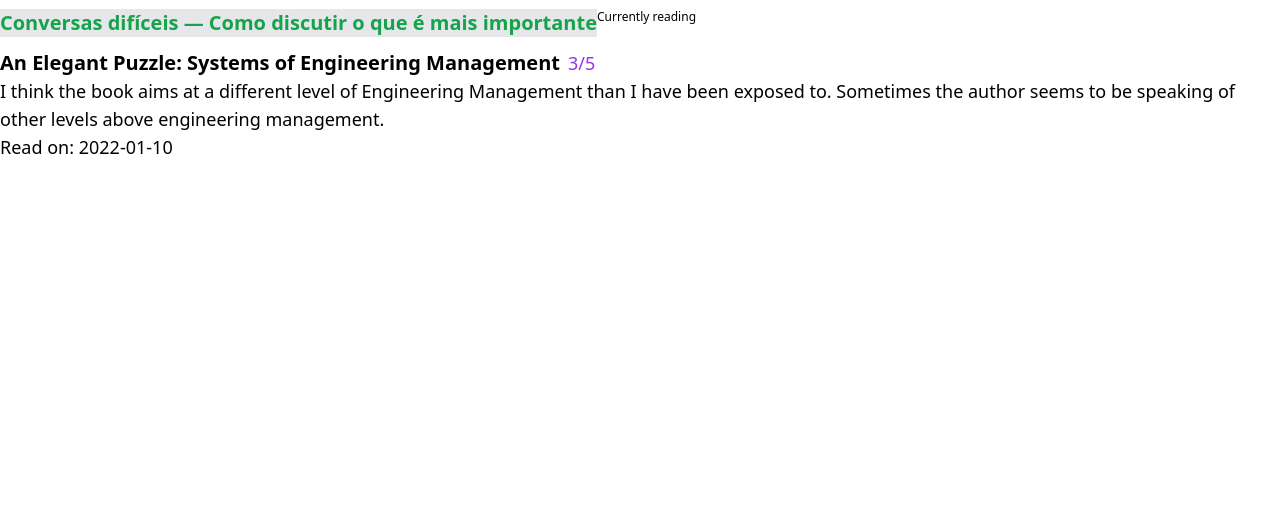
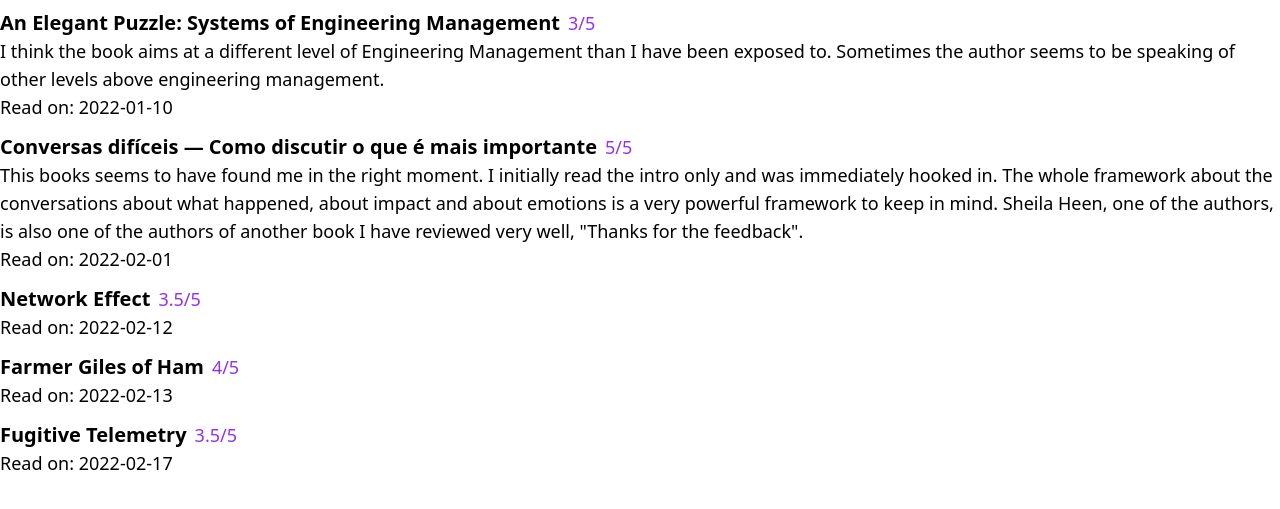
Before and after one commit to gvc/gvc.github.com, a Gatsby site: page /books in a window 1280 px wide. Shown: the part 127-636 px from the top of the page. Built offline with nearby package versions, Linux system fonts and the light colour scheme; Gatsby itself is replaced by a stand-in of ours.

Commit message:
Add a couple more books

```diff
--- a/src/data/books.yml
+++ b/src/data/books.yml
@@ -6,8 +6,24 @@
 
 - title: "Conversas difíceis &mdash; Como discutir o que é mais importante"
   author: "Bruce Patton, Douglas Stone e Sheila Heen"
-  date_read: ""
+  date_read: 2022-02-01
+  review: 5/5
   notes: >
     This books seems to have found me in the right moment. I initially read the intro only and was immediately hooked in.
     The whole framework about the conversations about what happened, about impact and about emotions is a very powerful framework to keep in mind.
     Sheila Heen, one of the authors, is also one of the authors of another book I have reviewed very well, "Thanks for the feedback".
+
+- title: "Network Effect"
+  author: "Martha Wells"
+  date_read: 2022-02-12
+  review: 3.5/5
+
+- title: "Farmer Giles of Ham"
+  author: "J.R.R. Tolkien"
+  date_read: 2022-02-13
+  review: 4/5
+
+- title: "Fugitive Telemetry"
+  author: "Martha Wells"
+  date_read: 2022-02-17
+  review: 3.5/5
--- a/src/pages/books.jsx
+++ b/src/pages/books.jsx
@@ -2,8 +2,21 @@
 import { graphql, Link } from 'gatsby'
 import Layout from '../components/layout'
 
+const NotesSection = ({ book }) => {
+  if (book.notes) {
+    return (
+      <p className="mb-3">
+        {book.notes}
+        <br />
+        <span>Read on: {book.date_read}</span>
+      </p>
+    )
+  } else {
+    return <p className='mb-3'><span>Read on: {book.date_read}</span></p>
+  }
+}
+
 const BookRead = ({ book }) => {
-  console.log(book)
   const isCurrentlyReading = book.date_read.match(/\d{4}-\d{2}-\d{2}/)
 
   if (!isCurrentlyReading) {
@@ -21,11 +34,7 @@
         <h2 className="text-xl font-bold" dangerouslySetInnerHTML={{ __html: book.title }} />
         <span className="text-purple-600 align-baseline">{book.review}</span>
       </div>
-      <p className="mb-3">
-        {book.notes}
-        <br />
-        <span>Read on: {book.date_read}</span>
-      </p>
+      <NotesSection book={book} />
     </>
   )
 }
```
